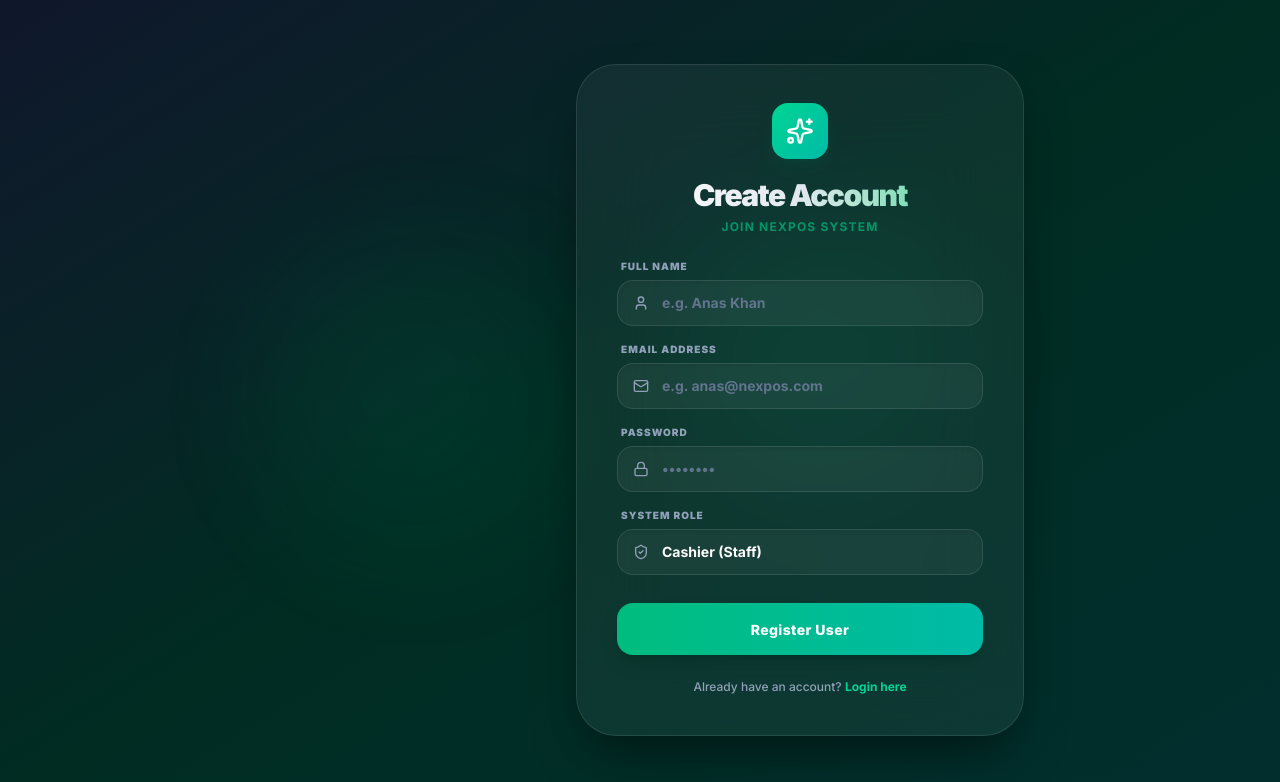
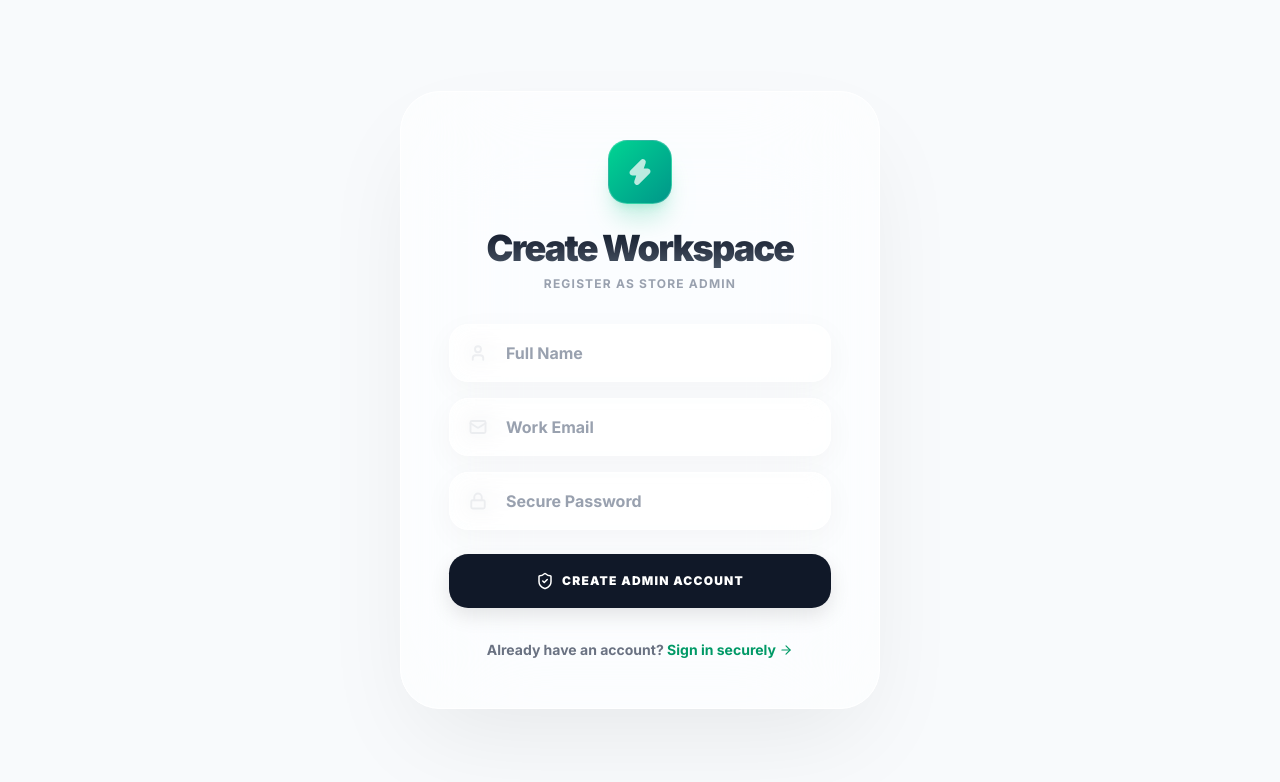
Before and after one commit to khanlazyanas/nexpos, a Next.js app: page /register in a window 1280 px wide. Shown: the top 782 px of the page. Built offline with nearby package versions, Linux system fonts and the light colour scheme.

Commit message:
refactor: removed manual role selection from registration and upgraded page to light glassmorphic enterprise UI

```diff
--- a/src/app/register/page.tsx
+++ b/src/app/register/page.tsx
@@ -2,174 +2,142 @@
 
 import { useState } from 'react';
 import { useRouter } from 'next/navigation';
-import { Lock, Mail, User, ShieldCheck, Sparkles, AlertCircle, CheckCircle2 } from 'lucide-react';
 import Link from 'next/link';
+import { User, Mail, Lock, Loader2, ArrowRight, ShieldCheck, Zap } from 'lucide-react';
+import toast, { Toaster } from 'react-hot-toast';
 
 export default function RegisterPage() {
-  const [name, setName] = useState('');
-  const [email, setEmail] = useState('');
-  const [password, setPassword] = useState('');
-  const [role, setRole] = useState('Cashier'); // Default Cashier
-  const [error, setError] = useState('');
-  const [success, setSuccess] = useState('');
+  const [form, setForm] = useState({ name: '', email: '', password: '' });
   const [loading, setLoading] = useState(false);
   const router = useRouter();
 
   const handleSubmit = async (e: React.FormEvent) => {
     e.preventDefault();
     setLoading(true);
-    setError('');
-    setSuccess('');
 
     try {
       const res = await fetch('/api/register', {
         method: 'POST',
         headers: { 'Content-Type': 'application/json' },
-        body: JSON.stringify({ name, email, password, role }),
+        // 🛠️ YAHAN DHYAN DEIN: Role ab default 'Admin' jayega backend ko, dropdown hat gaya hai
+        body: JSON.stringify({ ...form, role: 'Admin' })
       });
 
       const data = await res.json();
 
-      if (!res.ok) {
-        // 🛠️ Professional English Error Alert
-        setError(data.error || 'Failed to create account. Please try again.');
-        setLoading(false);
+      if (res.ok) {
+        toast.success("Workspace Created Successfully!", {
+          style: { background: '#10b981', color: '#fff', fontWeight: 'bold', borderRadius: '12px' }
+        });
+        setTimeout(() => router.push('/login'), 1500);
       } else {
-        // 🛠️ Professional English Success Alert
-        setSuccess('Registration successful! Redirecting to login page...');
-        setLoading(false);
-
-        // 2 second baad login page par bhej do
-        setTimeout(() => {
-          router.push('/login');
-        }, 2000);
+        toast.error(data.error || "Registration failed. Try again.");
       }
-    } catch (err) {
-      console.error(err);
-      setError('A technical error occurred. Please contact system admin.');
+    } catch (error) {
+      toast.error("Network error occurred");
+    } finally {
       setLoading(false);
     }
   };
 
   return (
-    <div className="relative min-h-screen flex items-center justify-center bg-gradient-to-br from-slate-900 via-emerald-950 to-teal-950 px-4 overflow-hidden">
+    <div className="min-h-screen relative flex items-center justify-center p-4 sm:p-8 overflow-hidden bg-[#f8fafc] font-sans">
+      <Toaster position="top-center" />
 
-      {/* Background Premium Glow Effects */}
-      <div className="absolute top-1/4 right-1/4 w-72 h-72 bg-teal-500/10 rounded-full blur-3xl pointer-events-none animate-pulse"></div>
-      <div className="bottom-1/4 left-1/4 w-80 h-80 bg-emerald-500/10 rounded-full blur-3xl pointer-events-none animate-pulse duration-3000"></div>
+      {/* 🌌 Ultra-Premium Dynamic Background */}
+      <div className="absolute inset-0 bg-[linear-gradient(to_right,#8080800a_1px,transparent_1px),linear-gradient(to_bottom,#8080800a_1px,transparent_1px)] bg-[size:24px_24px] -z-20"></div>
+      <div className="absolute left-[-10%] top-[-10%] -z-10 h-[500px] w-[500px] rounded-full bg-emerald-400 opacity-20 blur-[120px] animate-pulse duration-[5000ms]"></div>
+      <div className="absolute right-[-10%] bottom-[-10%] -z-10 h-[500px] w-[500px] rounded-full bg-teal-300/30 blur-[120px] animate-pulse delay-1000 duration-[7000ms]"></div>
 
-      {/* Main Glassmorphic Box */}
-      <div className="w-full max-w-md bg-white/5 backdrop-blur-2xl rounded-[2.5rem] border border-white/10 shadow-[0_25px_50px_-12px_rgba(0,0,0,0.5)] p-8 sm:p-10 relative z-10 animate-in fade-in zoom-in-95 duration-500">
+      {/* Main Glass Card */}
+      <div className="relative z-10 w-full max-w-[480px] bg-white/60 backdrop-blur-3xl backdrop-saturate-200 rounded-[2.5rem] shadow-[0_40px_100px_-20px_rgba(0,0,0,0.08)] border border-white p-8 md:p-12 transition-all duration-500">
 
-        {/* Logo / Header */}
-        <div className="text-center mb-6">
-          <div className="inline-flex bg-gradient-to-br from-emerald-400 to-teal-500 p-3.5 rounded-2xl text-white shadow-lg shadow-emerald-900/30 mb-4 animate-bounce duration-2000">
-            <Sparkles size={28} />
+        <div className="text-center mb-8">
+          <div className="inline-flex items-center justify-center w-16 h-16 bg-gradient-to-br from-emerald-400 to-teal-600 rounded-[1.2rem] shadow-xl shadow-emerald-500/20 mb-6 border border-white/20">
+            <Zap size={28} className="text-white fill-white animate-pulse" />
           </div>
-          <h1 className="text-3xl font-black text-transparent bg-clip-text bg-gradient-to-r from-white via-slate-200 to-emerald-400 tracking-tighter">
-            Create Account
+          <h1 className="text-3xl md:text-4xl font-black bg-gradient-to-b from-gray-900 to-gray-600 bg-clip-text text-transparent tracking-tighter mb-2">
+            Create Workspace
           </h1>
-          <p className="text-xs font-bold text-emerald-500/70 uppercase tracking-widest mt-1.5">
-            Join NexPOS System
+          <p className="text-xs font-bold text-gray-400 uppercase tracking-widest">
+            Register as Store Admin
           </p>
         </div>
 
-        {/* Error Alert */}
-        {error && (
-          <div className="mb-5 p-4 bg-rose-500/10 border border-rose-500/20 text-rose-300 rounded-xl text-xs sm:text-sm font-bold flex items-center gap-2.5 animate-in shake duration-300">
-            <AlertCircle size={18} className="shrink-0" />
-            <span>{error}</span>
+        <form onSubmit={handleSubmit} className="space-y-5">
+          <div className="space-y-4">
+            <div className="relative group">
+              <div className="absolute inset-y-0 left-5 flex items-center text-gray-400 group-focus-within:text-emerald-500 transition-colors">
+                <User size={18} strokeWidth={2.5} />
               </div>
-        )}
+              <input
+                type="text"
+                required
+                placeholder="Full Name"
+                value={form.name}
+                onChange={(e) => setForm({...form, name: e.target.value})}
+                className="w-full pl-14 pr-6 py-4 bg-white/60 backdrop-blur-md border border-white rounded-[1.2rem] outline-none focus:ring-4 focus:ring-emerald-500/10 focus:border-emerald-300 transition-all font-bold text-gray-800 shadow-[0_8px_30px_rgb(0,0,0,0.04)] placeholder:text-gray-400"
+              />
+            </div>
 
-        {/* Success Alert */}
-        {success && (
-          <div className="mb-5 p-4 bg-emerald-500/10 border border-emerald-500/20 text-emerald-300 rounded-xl text-xs sm:text-sm font-bold flex items-center gap-2.5 animate-in fade-in duration-300">
-            <CheckCircle2 size={18} className="shrink-0" />
-            <span>{success}</span>
+            <div className="relative group">
+              <div className="absolute inset-y-0 left-5 flex items-center text-gray-400 group-focus-within:text-emerald-500 transition-colors">
+                <Mail size={18} strokeWidth={2.5} />
               </div>
-        )}
+              <input
+                type="email"
+                required
+                placeholder="Work Email"
+                value={form.email}
+                onChange={(e) => setForm({...form, email: e.target.value})}
+                autoComplete="email"
+                autoCapitalize="none"
+                className="w-full pl-14 pr-6 py-4 bg-white/60 backdrop-blur-md border border-white rounded-[1.2rem] outline-none focus:ring-4 focus:ring-emerald-500/10 focus:border-emerald-300 transition-all font-bold text-gray-800 shadow-[0_8px_30px_rgb(0,0,0,0.04)] placeholder:text-gray-400"
+              />
+            </div>
 
-        {/* Register Form */}
-        <form onSubmit={handleSubmit} className="space-y-4">
-
-          {/* Full Name */}
-          <div>
-            <label className="block text-[10px] font-black text-slate-400 uppercase tracking-widest mb-1.5 ml-1">Full Name</label>
-            <div className="relative">
-              <User size={16} className="absolute left-4 top-1/2 -translate-y-1/2 text-slate-400" />
+            <div className="relative group">
+              <div className="absolute inset-y-0 left-5 flex items-center text-gray-400 group-focus-within:text-emerald-500 transition-colors">
+                <Lock size={18} strokeWidth={2.5} />
+              </div>
               <input
-                type="text" required placeholder="e.g. Anas Khan" value={name} onChange={(e) => setName(e.target.value)}
-                className="w-full bg-white/5 border border-white/10 rounded-xl sm:rounded-2xl py-3 pl-11 pr-4 outline-none focus:bg-white/10 focus:border-emerald-500 text-white font-bold placeholder:text-slate-500 transition-all text-sm shadow-inner"
+                type="password"
+                required
+                placeholder="Secure Password"
+                value={form.password}
+                onChange={(e) => setForm({...form, password: e.target.value})}
+                className="w-full pl-14 pr-6 py-4 bg-white/60 backdrop-blur-md border border-white rounded-[1.2rem] outline-none focus:ring-4 focus:ring-emerald-500/10 focus:border-emerald-300 transition-all font-bold text-gray-800 shadow-[0_8px_30px_rgb(0,0,0,0.04)] placeholder:text-gray-400"
               />
             </div>
           </div>
 
-          {/* Email */}
-          <div>
-            <label className="block text-[10px] font-black text-slate-400 uppercase tracking-widest mb-1.5 ml-1">Email Address</label>
-            <div className="relative">
-              <Mail size={16} className="absolute left-4 top-1/2 -translate-y-1/2 text-slate-400" />
-              <input
-                type="email" required placeholder="e.g. anas@nexpos.com" value={email} onChange={(e) => setEmail(e.target.value)}
-                autoComplete="email" autoCapitalize="none"
-                className="w-full bg-white/5 border border-white/10 rounded-xl sm:rounded-2xl py-3 pl-11 pr-4 outline-none focus:bg-white/10 focus:border-emerald-500 text-white font-bold placeholder:text-slate-500 transition-all text-sm shadow-inner"
-              />
-            </div>
-          </div>
-
-          {/* Password */}
-          <div>
-            <label className="block text-[10px] font-black text-slate-400 uppercase tracking-widest mb-1.5 ml-1">Password</label>
-            <div className="relative">
-              <Lock size={16} className="absolute left-4 top-1/2 -translate-y-1/2 text-slate-400" />
-              <input
-                type="password" required placeholder="••••••••" value={password} onChange={(e) => setPassword(e.target.value)}
-                className="w-full bg-white/5 border border-white/10 rounded-xl sm:rounded-2xl py-3 pl-11 pr-4 outline-none focus:bg-white/10 focus:border-emerald-500 text-white font-bold placeholder:text-slate-500 transition-all text-sm shadow-inner"
-              />
-            </div>
-          </div>
-
-          {/* Role Dropdown */}
-          <div>
-            <label className="block text-[10px] font-black text-slate-400 uppercase tracking-widest mb-1.5 ml-1">System Role</label>
-            <div className="relative">
-              <ShieldCheck size={16} className="absolute left-4 top-1/2 -translate-y-1/2 text-slate-400" />
-              <select
-                value={role} onChange={(e) => setRole(e.target.value)}
-                className="w-full bg-white/5 border border-white/10 rounded-xl sm:rounded-2xl py-3 pl-11 pr-4 outline-none focus:bg-white/10 focus:border-emerald-500 text-white font-bold transition-all text-sm shadow-inner appearance-none cursor-pointer"
+          <button
+            type="submit"
+            disabled={loading}
+            className="group relative overflow-hidden w-full bg-gray-900 text-white hover:bg-emerald-600 py-4.5 rounded-[1.2rem] font-black tracking-widest uppercase text-xs shadow-[0_8px_20px_rgba(0,0,0,0.1)] hover:shadow-[0_15px_30px_rgba(16,185,129,0.3)] transition-all duration-300 active:scale-[0.98] disabled:opacity-50 mt-6 flex items-center justify-center gap-2"
           >
-                <option value="Cashier" className="bg-slate-900 text-white">Cashier (Staff)</option>
-                <option value="Admin" className="bg-slate-900 text-white">Admin (Owner)</option>
-              </select>
-            </div>
-          </div>
-
-          {/* Submit Button */}
-          <div className="pt-3">
-            <button
-              type="submit" disabled={loading}
-              className="group relative overflow-hidden w-full bg-gradient-to-r from-emerald-500 to-teal-500 disabled:from-slate-700 disabled:to-slate-800 disabled:text-slate-400 font-extrabold py-3.5 rounded-xl sm:rounded-2xl text-white tracking-wide shadow-lg shadow-emerald-950/50 transition-all active:scale-[0.98] disabled:cursor-not-allowed"
-            >
-              {!loading && (
-                <div className="absolute inset-0 -translate-x-full group-hover:animate-[shimmer_1.5s_infinite] bg-gradient-to-r from-transparent via-white/20 to-transparent skew-x-12"></div>
-              )}
-              <span className="relative z-10 text-sm">
-                {loading ? 'Creating Account...' : 'Register User'}
-              </span>
+            {!loading && <div className="absolute inset-0 -translate-x-full group-hover:animate-[shimmer_1.5s_infinite] bg-gradient-to-r from-transparent via-white/20 to-transparent skew-x-12"></div>}
+            {loading ? <Loader2 size={18} className="animate-spin relative z-10" /> : <ShieldCheck size={18} className="relative z-10" />}
+            <span className="relative z-10">{loading ? 'CREATING WORKSPACE...' : 'CREATE ADMIN ACCOUNT'}</span>
           </button>
-          </div>
         </form>
 
-        {/* Link to Login Page */}
-        <div className="mt-6 text-center text-xs font-medium text-slate-400">
+        <div className="mt-8 text-center">
+          <p className="text-sm font-bold text-gray-500">
             Already have an account?{' '}
-          <Link href="/login" className="text-emerald-400 font-bold hover:underline">
-            Login here
+            <Link href="/login" className="text-emerald-600 hover:text-emerald-500 hover:underline underline-offset-4 transition-colors">
+              Sign in securely <ArrowRight size={14} className="inline mb-0.5" />
             </Link>
+          </p>
         </div>
 
       </div>
+
+      <style dangerouslySetInnerHTML={{__html: `
+        @keyframes shimmer {
+          100% { transform: translateX(100%); }
+        }
+      `}} />
     </div>
   );
 }
```
Lines whose indentation alone changed are shown as unchanged.
